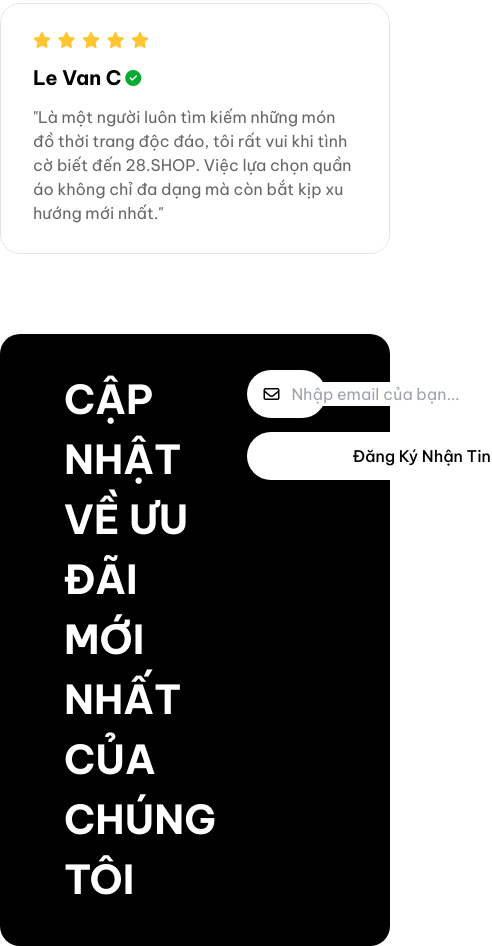
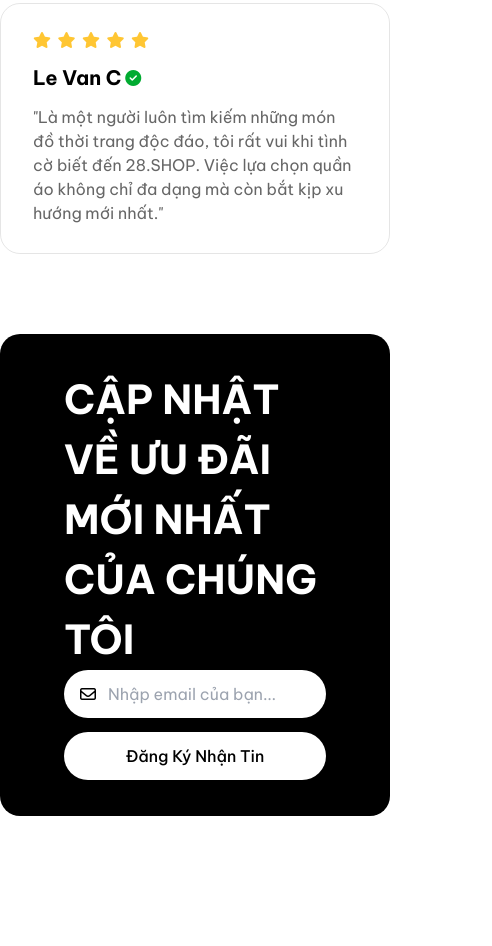
Before and after one commit to trngnneeee/Shopping-FrontEnd3, a plain HTML site: page index.html in a window 390 px wide. Shown: the part 3937-4883 px from the top of the page, 492 px wide, since content can reach past the window. After the commit the page ends 4753 px from the top, so only its background shows below. Drawn offline with nearby package versions, Linux system fonts and the light colour scheme.

Commit message:
Update section 6

```diff
--- a/index.html
+++ b/index.html
@@ -377,19 +377,19 @@
     <!-- Section 6 -->
     <div class="section6 mt-[80px]">
         <div class="container mx-auto bg-primary rounded-[20px] ">
-            <div class="wrap flex justify-between px-[64px] py-[36px]">
-                <div class="content w-[50%]">
+            <div class="wrap lg:flex block justify-between px-[64px] py-[36px]">
+                <div class="content lg:w-[50%] w-[100%]">
                     <div class = "flex flex-wrap text-[white] text-[40px] font-[700] uppercase">
                         Cập nhật về ưu đãi mới nhất của chúng tôi
                     </div>
                 </div>
-                <div class="form w-[30%]">
+                <div class="form lg:w-[30%] w-[100%]">
                     <form action="">
                         <div class = "bg-[white] px-[16px] py-[12px] rounded-[62px] flex items-center gap-[12px]">
                             <i class="fa-regular fa-envelope"></i>
-                            <input type="email" placeholder="Nhập email của bạn...">
+                            <input type="email" placeholder="Nhập email của bạn..." class = "bg-transparent">
                         </div>
-                        <button class = "bg-[white] w-[100%] mt-[14px] px-[105px] py-[12px] whitespace-nowrap rounded-[62px] text-[16px] font-[500]">Đăng Ký Nhận Tin</button>
+                        <button class = "bg-[white] w-[100%] mt-[14px] text-center py-[12px] whitespace-nowrap rounded-[62px] text-[16px] font-[500]">Đăng Ký Nhận Tin</button>
                     </form>
                 </div>
             </div>
```
